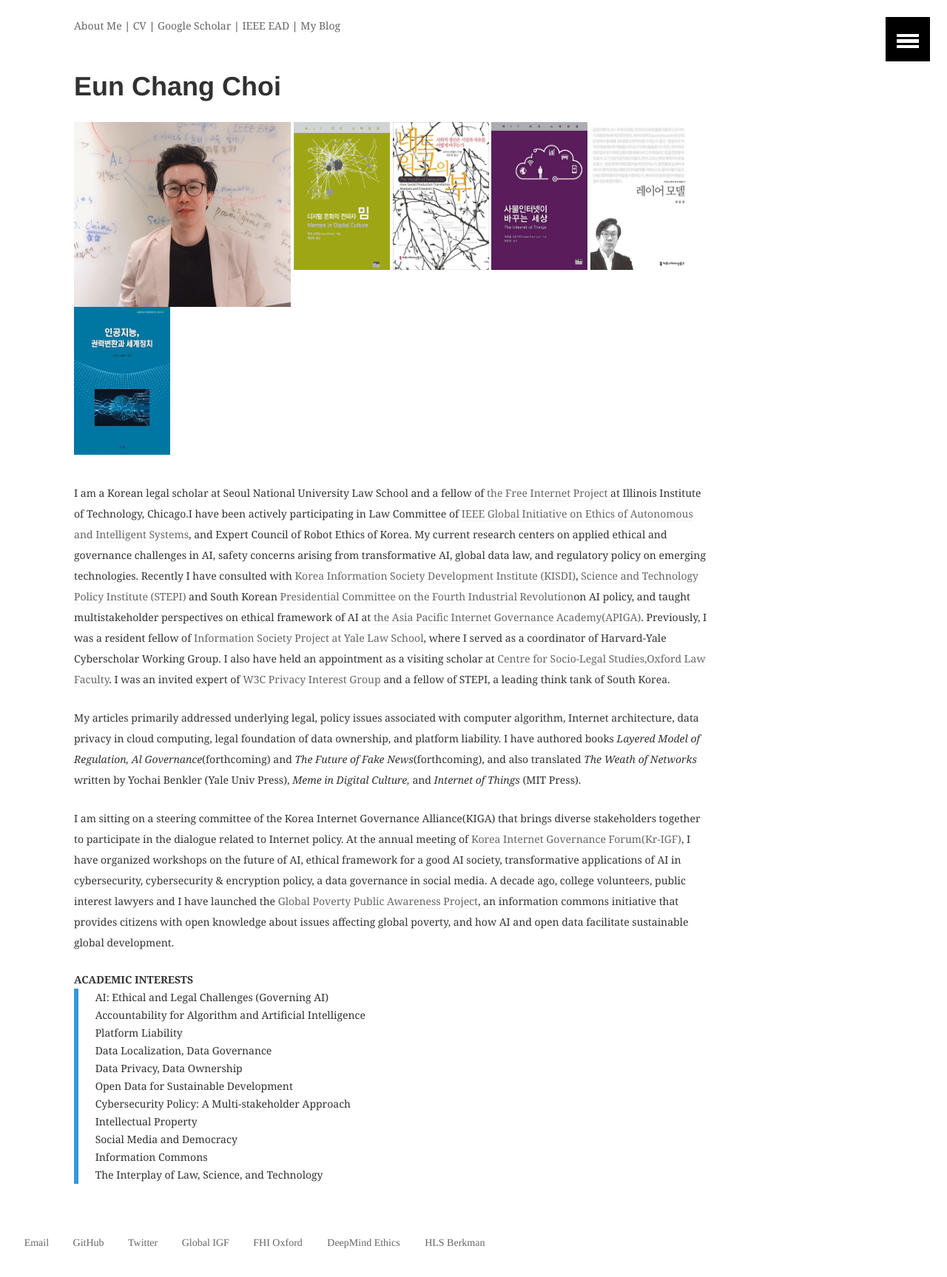
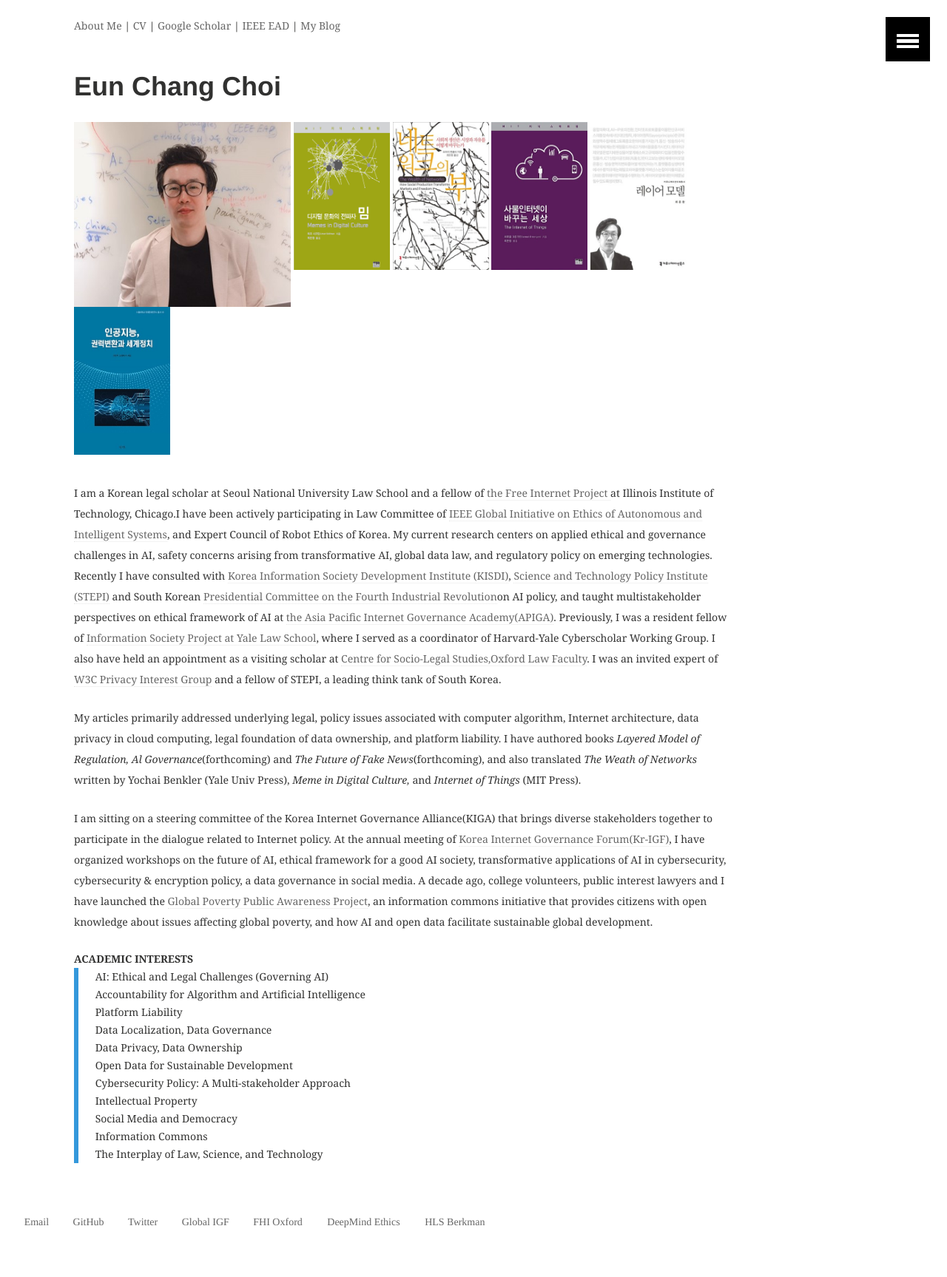
Before and after one commit to eunchangchoi/eunchangchoi.github.io, a Jekyll site: the page built from index.md, in a window 1280 px wide. Shown: the whole page at 74% size. Built offline with Jekyll 4.4.1, drawn with Linux system fonts in a browser that asks for light colours; after the commit the page ends 1699 px from its top, so only the background shows below that.

Commit message:
Update index.md

```diff
--- a/index.md
+++ b/index.md
@@ -9,7 +9,7 @@ title: "Eun Chang Choi"
 	{% include post-grid.html %}
 {% endfor %}
 </div><!-- /.tiles -->
-<div style="width:90%">
+<div style="width:93%">
 <div>
 <img style="height:250px" src="images/profile.jpg">
  <a href="https://mitpress.mit.edu/books/memes-digital-culture"><img style="vertical-align:top;height:200px;width:130px;" src="images/book1.png"></a>
```
